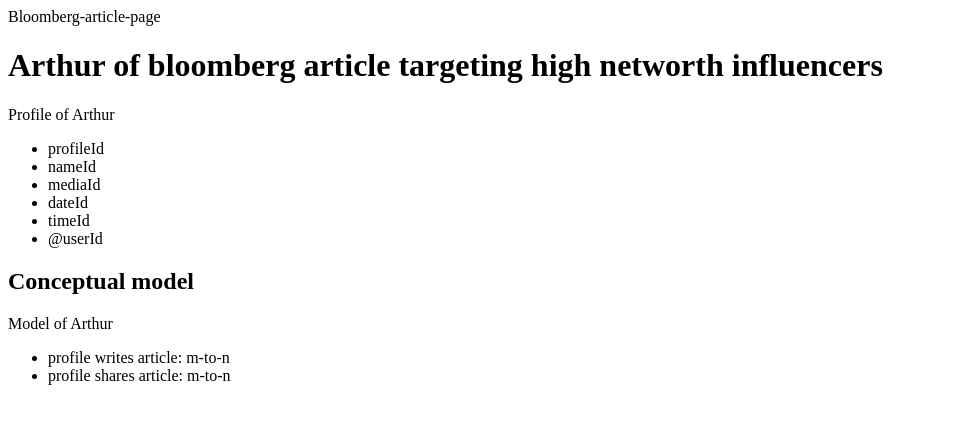
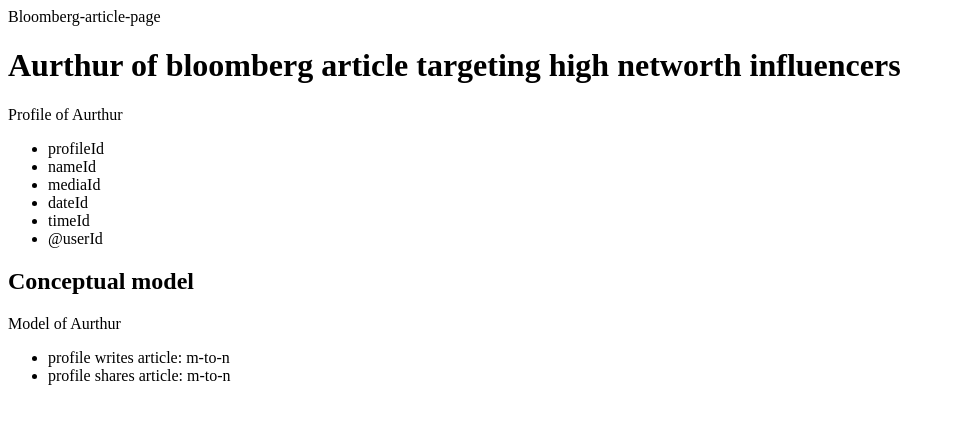
Before and after one commit to ToneCode/bloomberg-article-page, a PHP site: page / in a window 1280 px wide. Shown: the top 424 px of the page, without its empty margins (0-955 px from the left). Run offline with PHP 8.4, Linux system fonts and the light colour scheme.

Commit message:
Added code to deployment

```diff
--- a/index.php
+++ b/index.php
@@ -5,9 +5,9 @@
 		<title>Bloomberg-article-page</title>
 	</head>
 	<body>
-		<h1>Arthur of bloomberg article targeting high networth influencers</h1>
+		<h1>Aurthur of bloomberg article targeting high networth influencers</h1>
 
-		<p>Profile of Arthur</p>
+		<p>Profile of Aurthur</p>
 		<ul>
 			<li>profileId</li>
 			<li>nameId</li>
@@ -17,7 +17,7 @@
 			<li>@userId</li>
 		</ul>
 		<h2>Conceptual model</h2>
-		<p>Model of Arthur</p>
+		<p>Model of Aurthur</p>
 		<ul>
 			<li>profile writes article:		m-to-n</li>
 			<li>profile shares article:		m-to-n</li>
```
